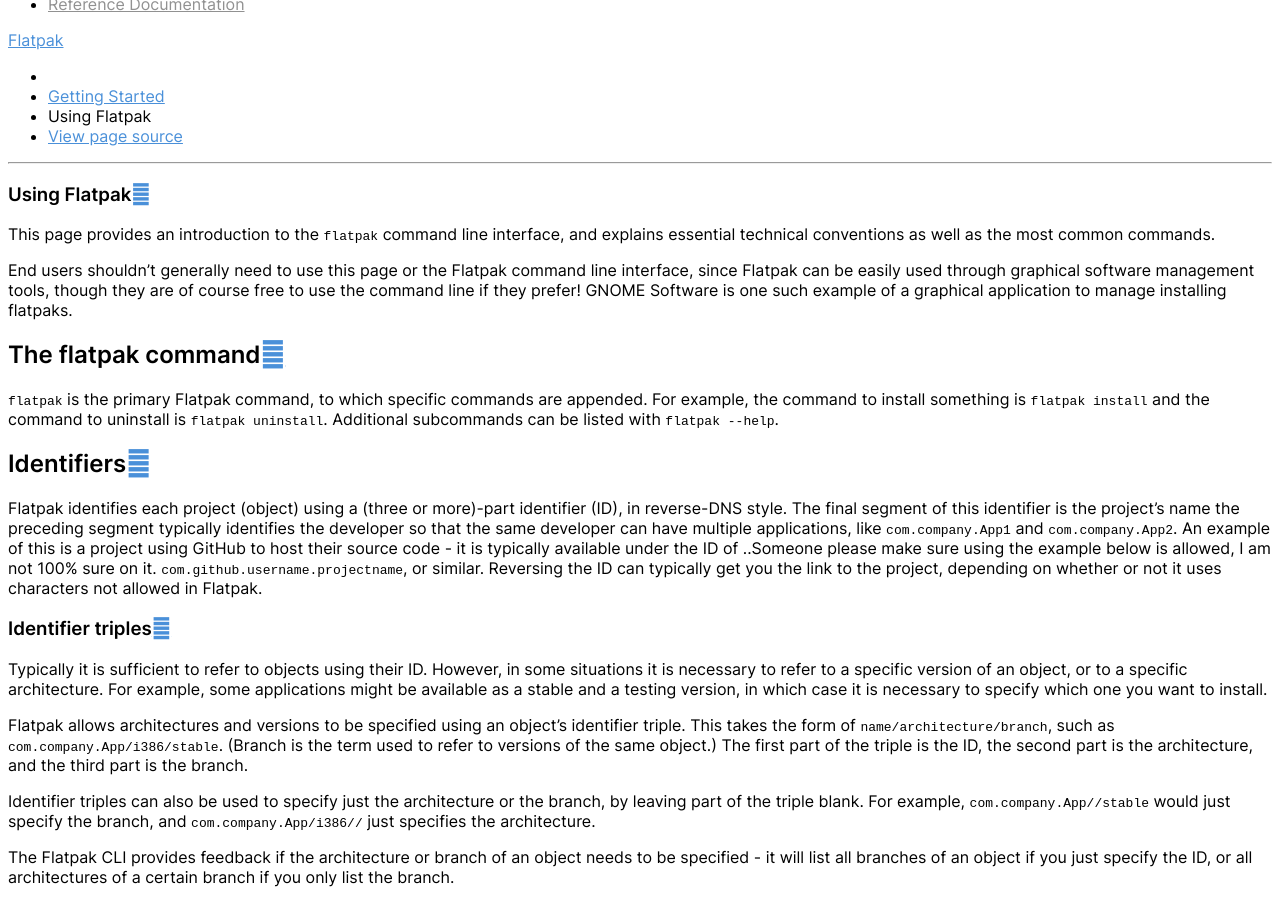
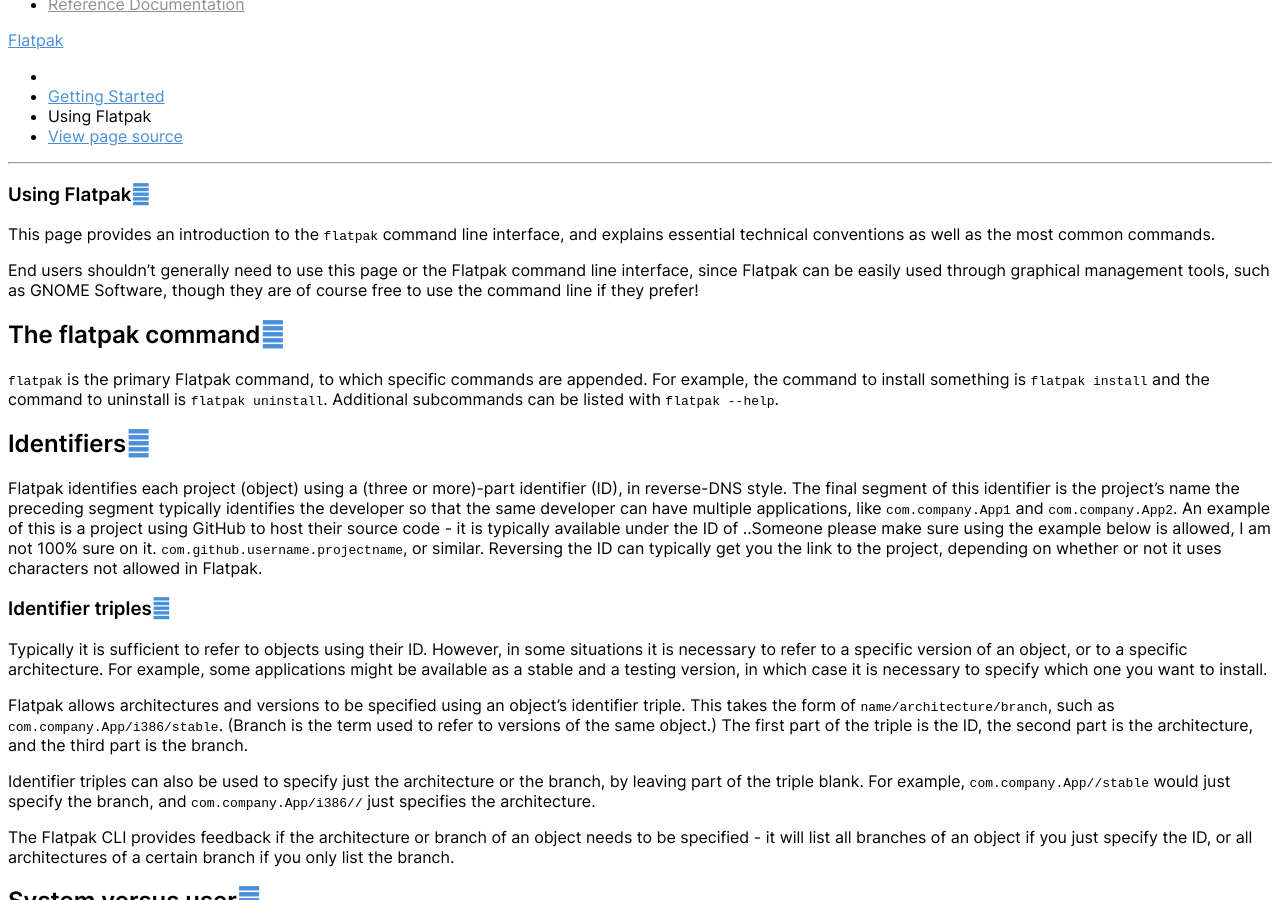
Before and after one commit to flatpak/flatpak-docs, a Sphinx documentation site: the page built from docs/using-flatpak.rst, in a window 1280 px wide and 900 px high, scrolled down 596 px. Built offline with Sphinx 7.4.7 and the Read the Docs theme 2.0.0, drawn with Linux system fonts in a browser that asks for light colours.

Commit message:
Update using-flatpak.rst

```diff
--- a/docs/using-flatpak.rst
+++ b/docs/using-flatpak.rst
@@ -7,10 +7,9 @@ and explains essential technical conventions as well as the most common
 commands.
 
 End users shouldn't generally need to use this page or the Flatpak command
-line interface, since Flatpak can be easily used through graphical software
-management tools, though they are of course free to use the command line if
-they prefer! GNOME Software is one such example of a graphical application
-to manage installing flatpaks.
+line interface, since Flatpak can be easily used through graphical
+management tools, such as GNOME Software, though they are of course
+free to use the command line if they prefer!
 
 
 The flatpak command
```
